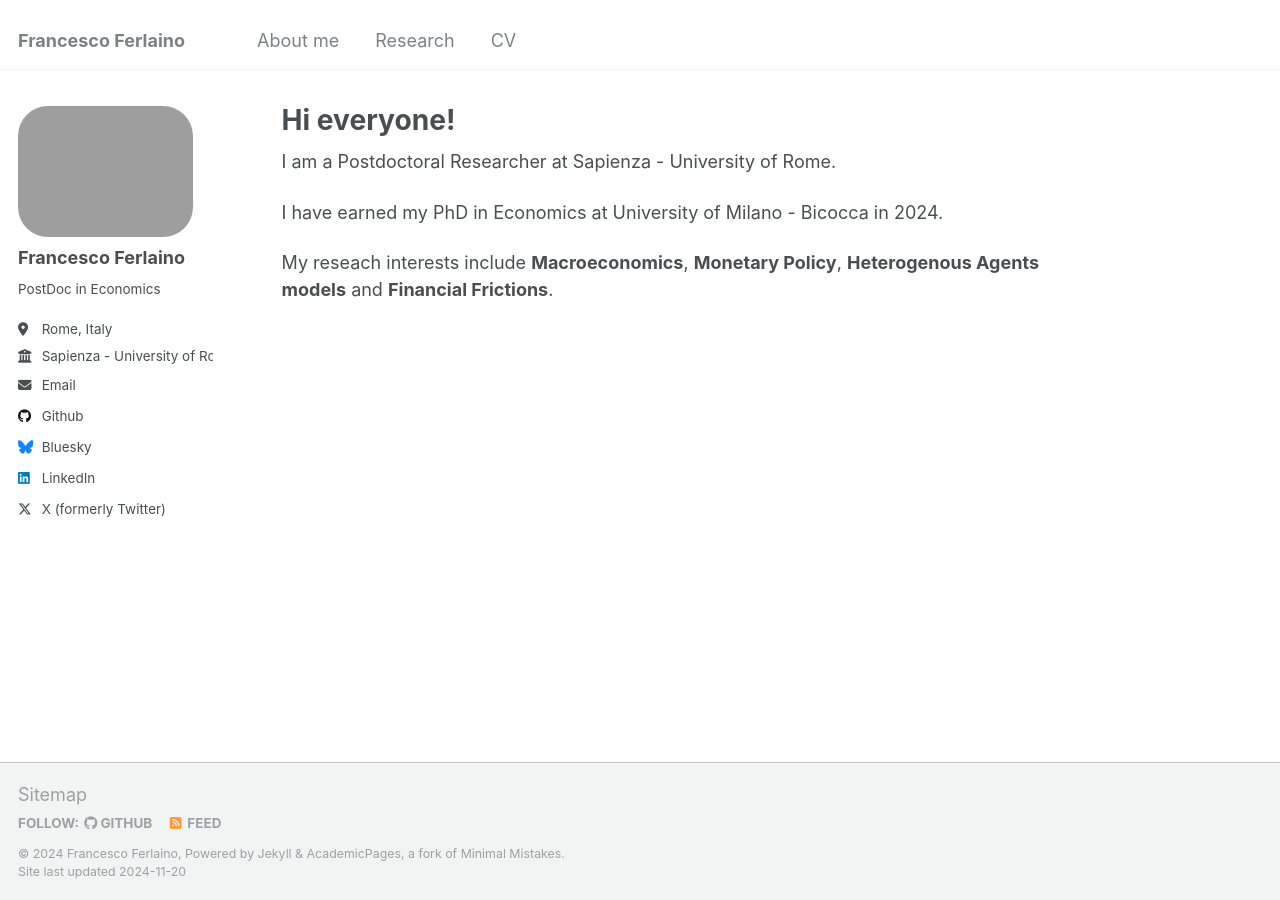
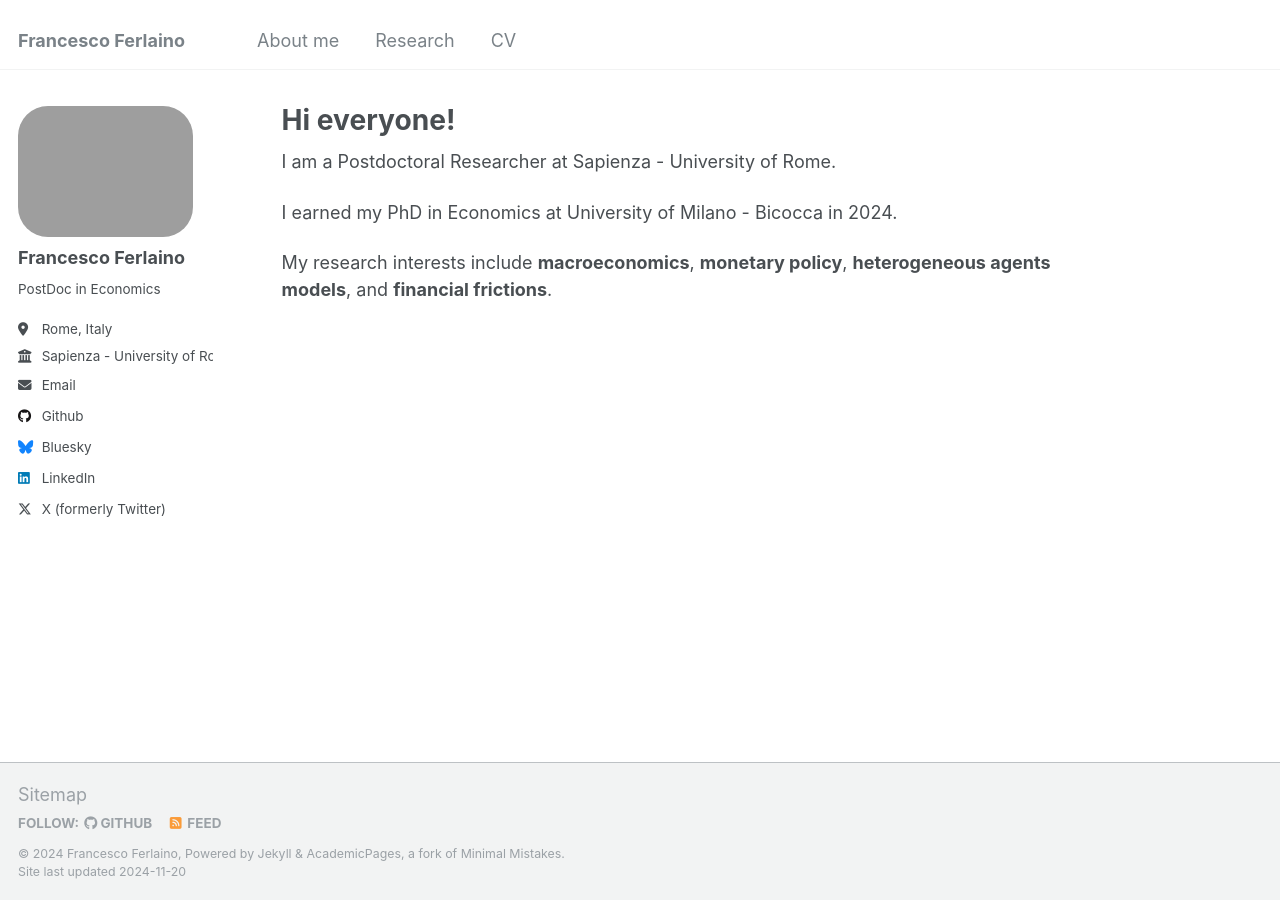
Before and after one commit to fraferla/fraferla.github.io, a Jekyll site: the page built from _pages/about.md, in a window 1280 px wide. Built offline with Jekyll 4.4.1, drawn with Linux system fonts in a browser that asks for light colours.

Commit message:
Update about.md

```diff
--- a/_pages/about.md
+++ b/_pages/about.md
@@ -7,8 +7,8 @@ redirect_from:
   - /about.html
 ---
 
-I am a Postdoctoral Researcher at Sapienza - University of Rome.
+  I am a Postdoctoral Researcher at Sapienza - University of Rome.
 
-I have earned my PhD in Economics at University of Milano - Bicocca in 2024.
+I earned my PhD in Economics at University of Milano - Bicocca in 2024.
 
-My reseach interests include **Macroeconomics**, **Monetary Policy**, **Heterogenous Agents models** and **Financial Frictions**.
+My research interests include **macroeconomics**, **monetary policy**, **heterogeneous agents models**, and **financial frictions**.
```
